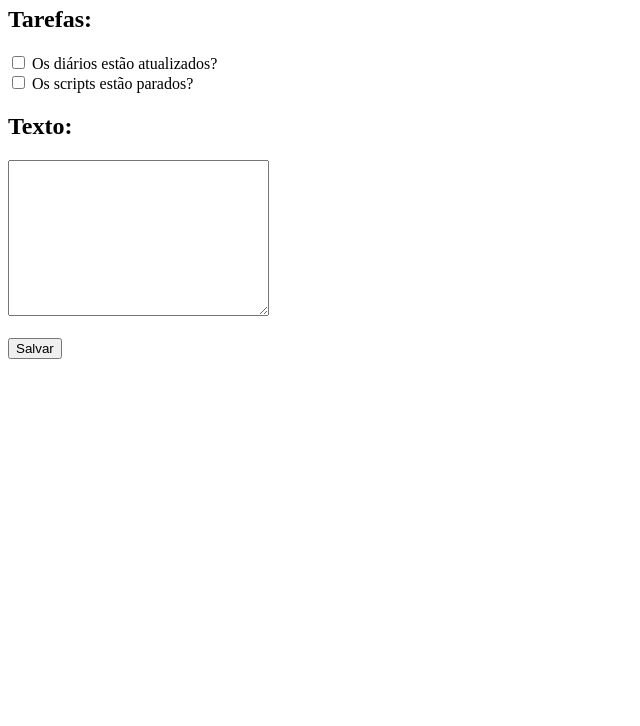
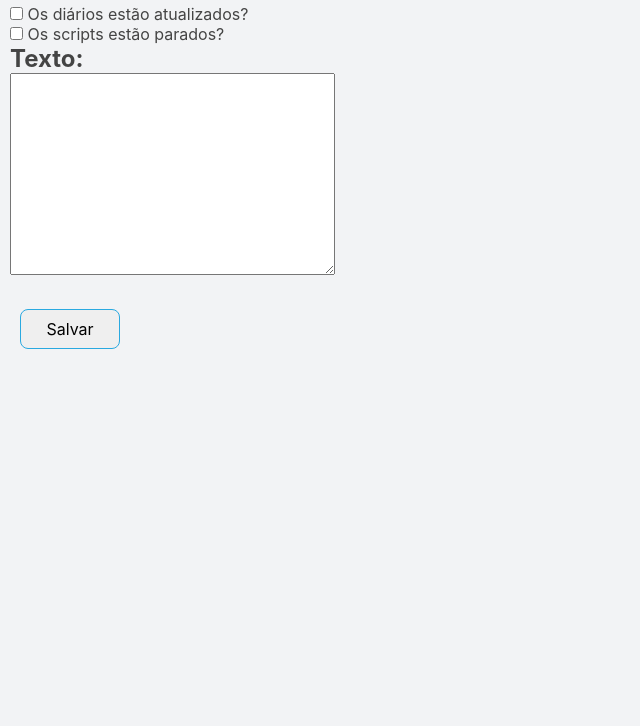
Before and after one commit to 0rakul0/TAREFAS_plugin, a plain HTML site: page views/index.html in a window 1280 px wide. Shown: the part 74-800 px from the top of the page, without its empty margins (0-640 px from the left). Drawn offline with Linux system fonts and the light colour scheme.

Commit message:
att
funcional

```diff
--- /dev/null
+++ b/views/css/index.css
@@ -0,0 +1,38 @@
+:root{
+    --white:#fff;
+    --background:#f2f3f5;
+    --gray-line: #dcdde0;
+    --text:#444;
+    --text-highlight:#b3b6ff;
+    --title:#2e384d;
+    --red:#e83f5b;
+    --green:#4cd62b;
+    --blue:#5965e0;
+    --blue-dark:#4953b8;
+    --blue-twitter:#2aa9e0;
+}
+*{
+    margin: 0;
+    padding: 0;
+    box-sizing: border-box;
+}
+body{
+    background: var(--background);
+    color: var(--text);
+    width: 280px;
+    height: 180px;
+}
+body, button, textarea, input{
+    font: 400 1rem "Inter", sans-serif;
+}
+.bnt{
+    width: 100px;
+    height: 40px;
+    border-radius: 8px;
+    border: 1px solid #2aa9e0;
+    display: flex;
+    margin:10px;
+    align-items: center;
+    justify-content:center;
+    cursor: pointer;
+}
--- a/views/index.html
+++ b/views/index.html
@@ -3,11 +3,57 @@
 <head>
     <meta charset="utf-8">
     <title>Meu App de Texto</title>
+    <style>
+        :root{
+    --white:#fff;
+    --background:#f2f3f5;
+    --gray-line: #dcdde0;
+    --text:#444;
+    --text-highlight:#b3b6ff;
+    --title:#2e384d;
+    --red:#e83f5b;
+    --green:#4cd62b;
+    --blue:#5965e0;
+    --blue-dark:#4953b8;
+    --blue-twitter:#2aa9e0;
+}
+*{
+    margin: 0;
+    padding: 0;
+    box-sizing: border-box;
+}
+body{
+    background: var(--background);
+    color: var(--text);
+    width: 280px;
+    height: 180px;
+}
+main{
+    padding: 10px;
+}
+body, button, textarea, input{
+    font: 400 1rem "Inter", sans-serif;
+}
+.bnt{
+    width: 100px;
+    height: 40px;
+    border-radius: 8px;
+    border: 1px solid #2aa9e0;
+    display: flex;
+    margin:10px;
+    align-items: center;
+    justify-content:center;
+    cursor: pointer;
+}
+    </style>
 </head>
 <body>
-    <h1>Meu App de Texto</h1>
+<main>
+        <h1>TAREFAS IPEA</h1>
     <form method="POST" action="/">
         <h2>Tarefas:</h2>
+
+
         <input type="checkbox" id="tarefa1" name="tarefa1" value="tarefa1">
         <label for="tarefa1">Os diários estão atualizados?</label><br>
 
@@ -16,7 +62,8 @@
 
         <h2>Texto:</h2>
         <textarea name="text" rows="10" cols="30"></textarea><br><br>
-        <button type="submit">Salvar</button>
+        <button type="submit" class="bnt">Salvar</button>
     </form>
+</main>
 </body>
 </html>
```
Also changed, not shown: bd/situacao_2023-04-24.txt (deleted), 1 other file.
